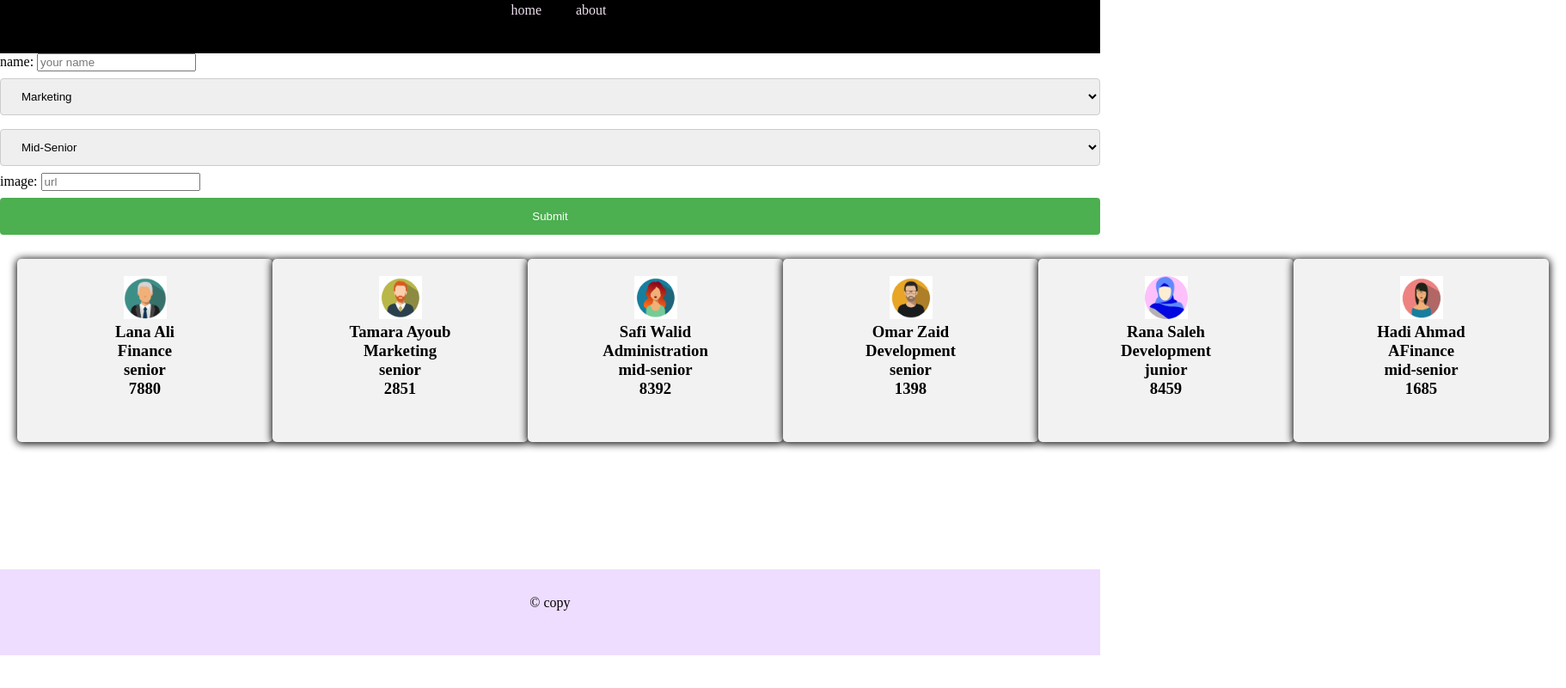
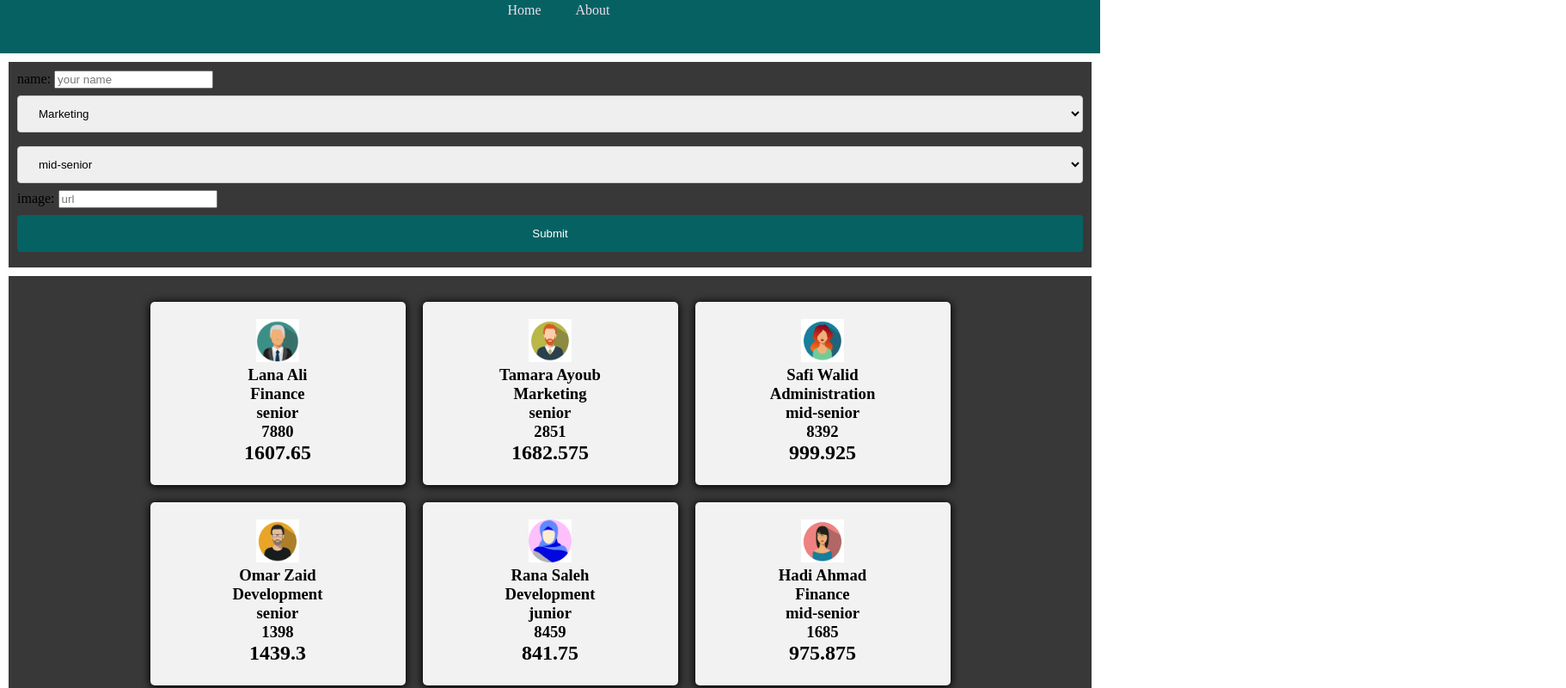
Before and after one commit to ahmadhelwa/HR-management-system, a plain HTML site: page index.html in a window 1280 px wide. Shown: the part 38-838 px from the top of the page at 86% size, 1822 px wide, since content can reach past the window. Before the commit the page ends 800 px from the top, so only its background shows below. Drawn offline with Linux system fonts and the light colour scheme.

Commit message:
Code update

```diff
--- a/app.js
+++ b/app.js
@@ -13,8 +13,6 @@ this.Department=Department,
 this.Level=Level,
 this.imageURL=imageURL,
 
-
-
 allEmployee.push(this);
 
 }
@@ -25,14 +23,14 @@ Employee.prototype.salary = function()
  {
     let sumSalary = 0 ;
 
-if(`${this.Level}` == "senior")
+   if(`${this.Level}` == 'senior')
    {
 
    max = 2000;
    min =1500;
   sumSalary = (Math.floor(Math.random() * (max - min + 1)) + min);
   }
- else if (`${this.Level}` == "mid-senior")
+    else if (`${this.Level}` == 'mid-senior')
   {
       max = 1500;
       min= 1000;
@@ -50,39 +48,48 @@ if(`${this.Level}` == "senior")
 
   }
 
-return `   ${sumSalary - (sumSalary * ( 7.5 / 100 ))}` ;
+return ` ${sumSalary - (sumSalary * ( 7.5 / 100 ))}` ;
 }
 
 
 Employee.prototype.render = function () {
 
 
-  let create2 = document.createElement("div");
-section.appendChild(create2);
+  let divcard = document.createElement("div");
+
+
+    section.appendChild(divcard);
 
    let image = document.createElement("img");
    image.src = this.imageURL;
    image.className = "image1";
    image.style.width="50px";
    image.style.height="50px";
+   divcard.appendChild(image);
 
-create2.appendChild(image);
 
-let create1 = document.createElement("h3");
-create1.textContent = this.fullName;
-create2.appendChild(create1);
 
-let price1 = document.createElement("h3");
-price1.textContent = this.Department;
-create2.appendChild(price1);
+    let name = document.createElement("h3");
+    name.textContent = `${this.fullName}`;
+    divcard.appendChild(name);
 
-let price2 = document.createElement("h3");
-price2.textContent = this.Level;
-create2.appendChild(price2);
+
+    let Department = document.createElement("h3");
+    Department.textContent = this.Department;
+    divcard.appendChild(Department);
+
+    let level = document.createElement("h3");
+    level.textContent = this.Level;
+    divcard.appendChild(level);
+
 
    let number1 = document.createElement("h3");
    number1.textContent = ` ${sum()}`;
-create2.appendChild(number1);
+   divcard.appendChild(number1);
+
+   let salary = document.createElement("h2");
+   salary.textContent =  `${this.salary()}`;
+   divcard.appendChild(salary);
 
 };
    function sum ()
@@ -96,11 +103,13 @@ let employee3 = new Employee ("1002" , "Tamara Ayoub" , "Marketing" ,    "senior
 let employee4 = new Employee ("1003" , "Safi Walid	" , "Administration","mid-senior"  ,"img/Lana.jpg");
 let employee5 = new Employee ("1004" , "Omar Zaid	" , "Development" ,  "senior"  ,"img/Omar.jpg");
 let employee6 = new Employee ("1005" , "Rana Saleh	" , "Development" ,  "junior"  , "img/Rana.jpg" );
-let employee7 = new Employee ("1006" , "Hadi Ahmad	" , "AFinance" ,     "mid-senior"  , "img/Tamara.jpg" );
+let employee7 = new Employee ("1006" , "Hadi Ahmad	" , "Finance" ,     "mid-senior"  , "img/Tamara.jpg" );
 
 for (let i = 0; i < allEmployee.length; i++) {
-  allEmployee[i].salary();
+
   allEmployee[i].render();
+
+  // allEmployee[i].salary();
 
 }
 
@@ -113,11 +122,12 @@ function submet(event) {
   console.log("from event", event);
 
   let name = event.target.name.value;
-  let department = event.target.select1.value;
-  let level = event.target.select2.value;
-  let image = event.target.image.src;
+  let department=event.target.department.value;
+  let level = event.target.level.value;
+  let image = event.target.image.value;
 
-  let drinks = new Employee(name, department, level, image);
+  let drinks = new Employee("" , name , department, level, image);
+
   console.log(drinks);
 
   drinks.render();
--- a/index.css
+++ b/index.css
@@ -16,7 +16,7 @@ align-items: center;
 height: 100px;
 padding: 30px 10%;
 
-background: #000;
+background: #066163;
 }
 .ahmad
 {
@@ -64,18 +64,31 @@ a .cat
 
 footer
 {
+    position: relative;
+    bottom: 0;
+    display: flex;
+    justify-content: center;
+    color: rgb(237, 223, 237);
+        width: 100%;
+    height: 100px;
+    background-color: #066163;
+    padding: 30px 10%;
+}
+
+ .footer
+{
+
     position: absolute;
     bottom: 0;
     display: flex;
     justify-content: center;
-
+    color: rgb(237, 223, 237);
     width: 100%;
     height: 100px;
-    background-color: #edf;
+    background-color: #066163;
     padding: 30px 10%;
+
 }
-
-
 
 
 
@@ -83,6 +96,8 @@ footer
 {
     display: flex;
     flex-direction: row;
+    background-color: #383838;
+    margin: 10px;
 
 }
 section
@@ -90,6 +105,7 @@ section
 
 display: flex;
 justify-content: center;
+flex-wrap: wrap;
 padding: 20px;
 
 }
@@ -103,5 +119,8 @@ div
 
     box-shadow: 0px 1px 10px 1px #000;
     overflow: hidden;
-display: inline-block;
+padding: 10px 20px;
+margin: 10px;
+
+    display: inline-block;
 }
--- a/index.html
+++ b/index.html
@@ -4,11 +4,15 @@
 <head>
     <meta charset="UTF-8">
     <meta http-equiv="X-UA-Compatible" content="IE=edge">
-    <meta name="viewport" content="width=device-width, initial-scale=1.0">
-    <title>Document</title>
+    <title>HR-management-system</title>
     <link rel="stylesheet" href="index.css">
     <style>
+form {
 
+    padding: 10px;
+    margin: 10px;
+    background-color: #383838;
+}
 select {
   width: 100%;
   padding: 12px 20px;
@@ -21,7 +25,7 @@ select {
 
 input[type=submit] {
   width: 100%;
-  background-color: #4CAF50;
+  background-color: #066163;
   color: white;
   padding: 14px 20px;
   margin: 8px 0;
@@ -53,10 +57,10 @@ div {
 
                 <ul class"nav_link">
                     <li>
-                        <a href="#">home</a>
+                        <a href="#">Home</a>
                     </li>
                     <li>
-                        <a href="about.html">about</a>
+                        <a href="about.html">About</a>
                     </li>
 
                     </li>
@@ -74,11 +78,14 @@ div {
 
 
 
-            <form action="" id="form1">
+            <form id="form1">
                 <label for="name"> name:</label>
                 <input type="text" id="name" name="name" value="" placeholder="your name"><br>
 
-                <select name="select" id="select1">
+                <!-- <label for="name"> ID :</label>
+                <input type="text" id="id" name="id" value="id" placeholder="your id"><br> -->
+
+                <select name="select" id="department">
                     <option value="Administration">Administration </option>
                     <option value="Marketing" selected> Marketing </option>
                     <option value="Development"> Development</option>
@@ -87,14 +94,14 @@ div {
                 </select><br>
 
 
-                <select name="select2" id="select2">
-                    <option value="Junior">Junior </option>
-                    <option value="Mid-Senior" selected> Mid-Senior
+                <select name="select2" id="level">
+                    <option value="junior"> junior </option>
+                    <option value="mid-senior" selected> mid-senior
                     </option>
-                    <option value="Senior"> Senior </option>
+                    <option value="senior"> senior </option>
 
                 </select><br>
-                <label for="image"> image:</label>
+                <label for="image"> image: </label>
                 <input type="text" id="image" name="image" value="" placeholder="url"><br>
                 <input type="submit" value="Submit" id="btn">
             </form>
```
Also changed, not shown: about.html (+4 -5 lines), 1 other file. Lines whose indentation alone changed are shown as unchanged.
